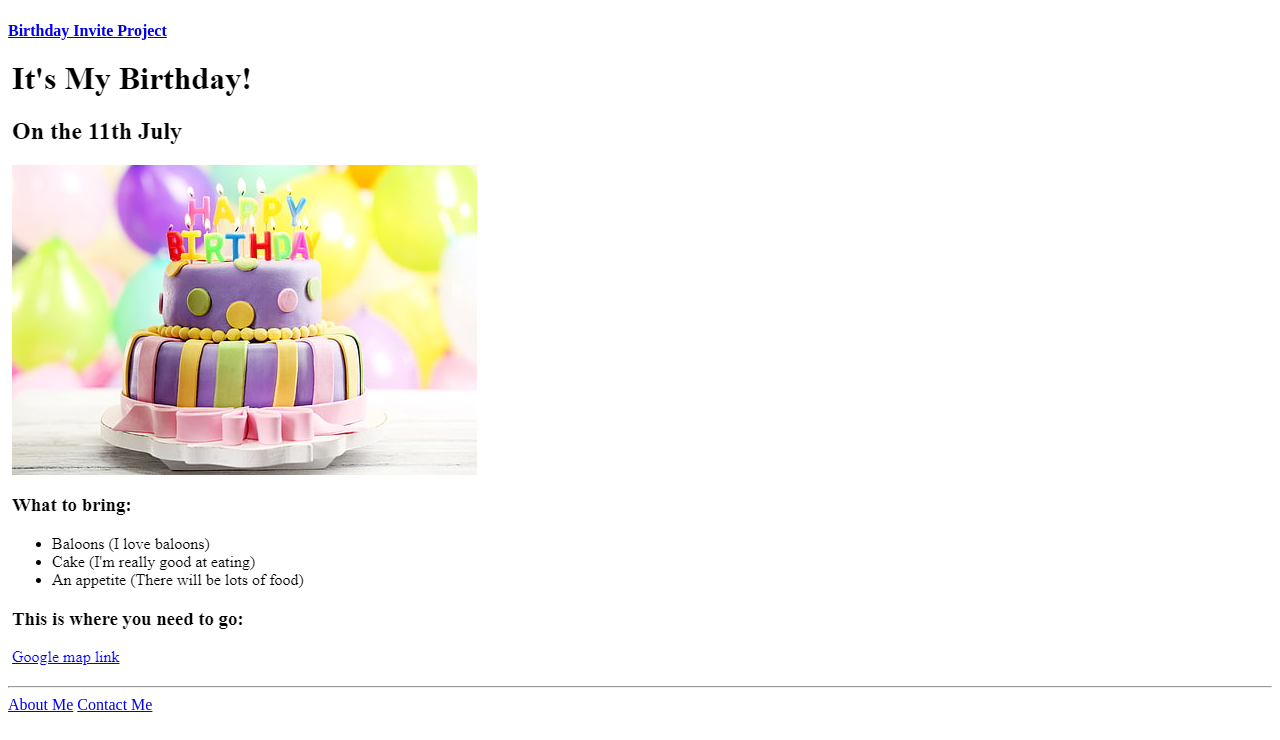
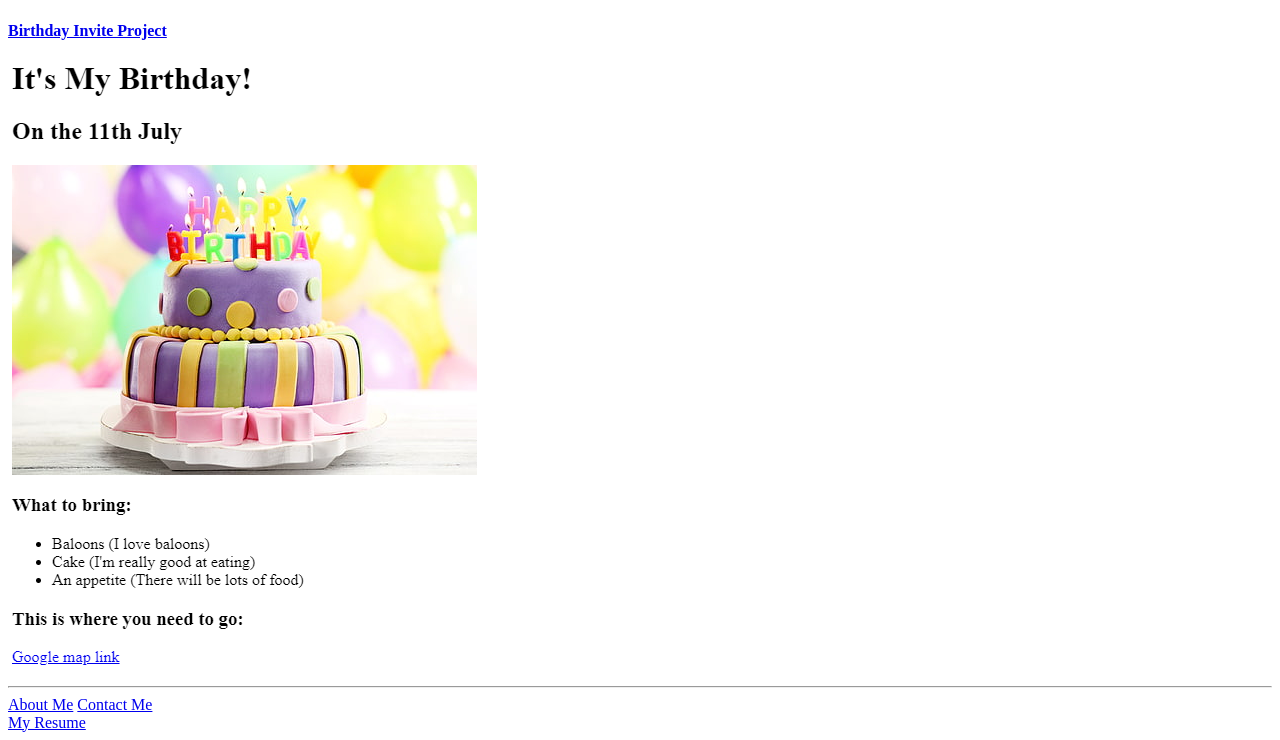
Before and after one commit to sushanth-b/html-portfolio, a plain HTML site: page index.html in a window 1280 px wide. Shown: the part 593-1333 px from the top of the page. Drawn offline with Linux system fonts and the light colour scheme.

Commit message:
index.html

```diff
--- a/index.html
+++ b/index.html
@@ -32,5 +32,7 @@ https://developer.mozilla.org/en-US/docs/Web/HTML/Element/img#attr-height -->
     <hr/>
     <a href="./public/about.html" target="_blank">About Me</a>
     <a href="./public/contact.html" target="_blank">Contact Me</a>
+    <br>
+    <a href="https://sushanth-b.github.io/resume/" target="_blank">My Resume</a>
 </body>
 </html>
```
